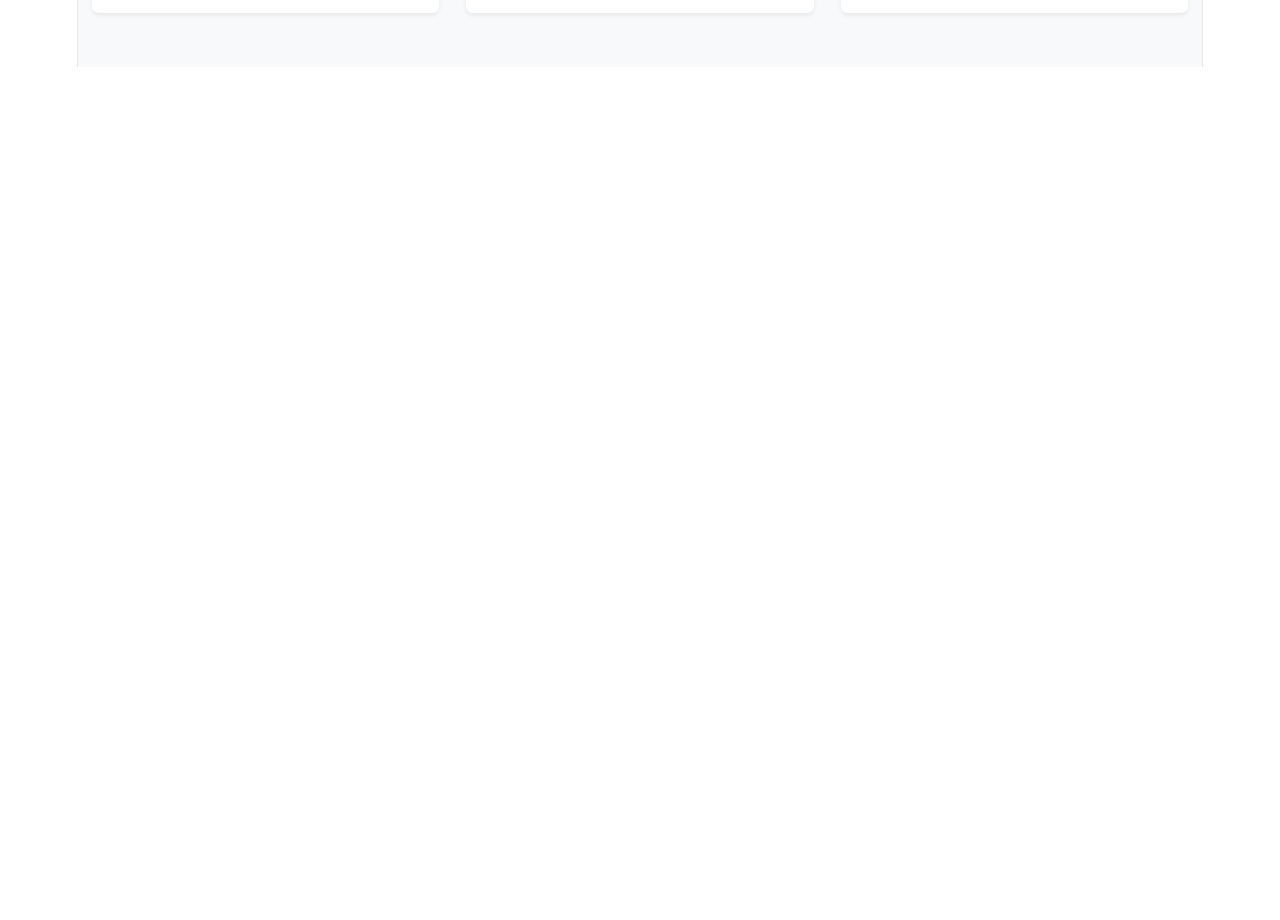
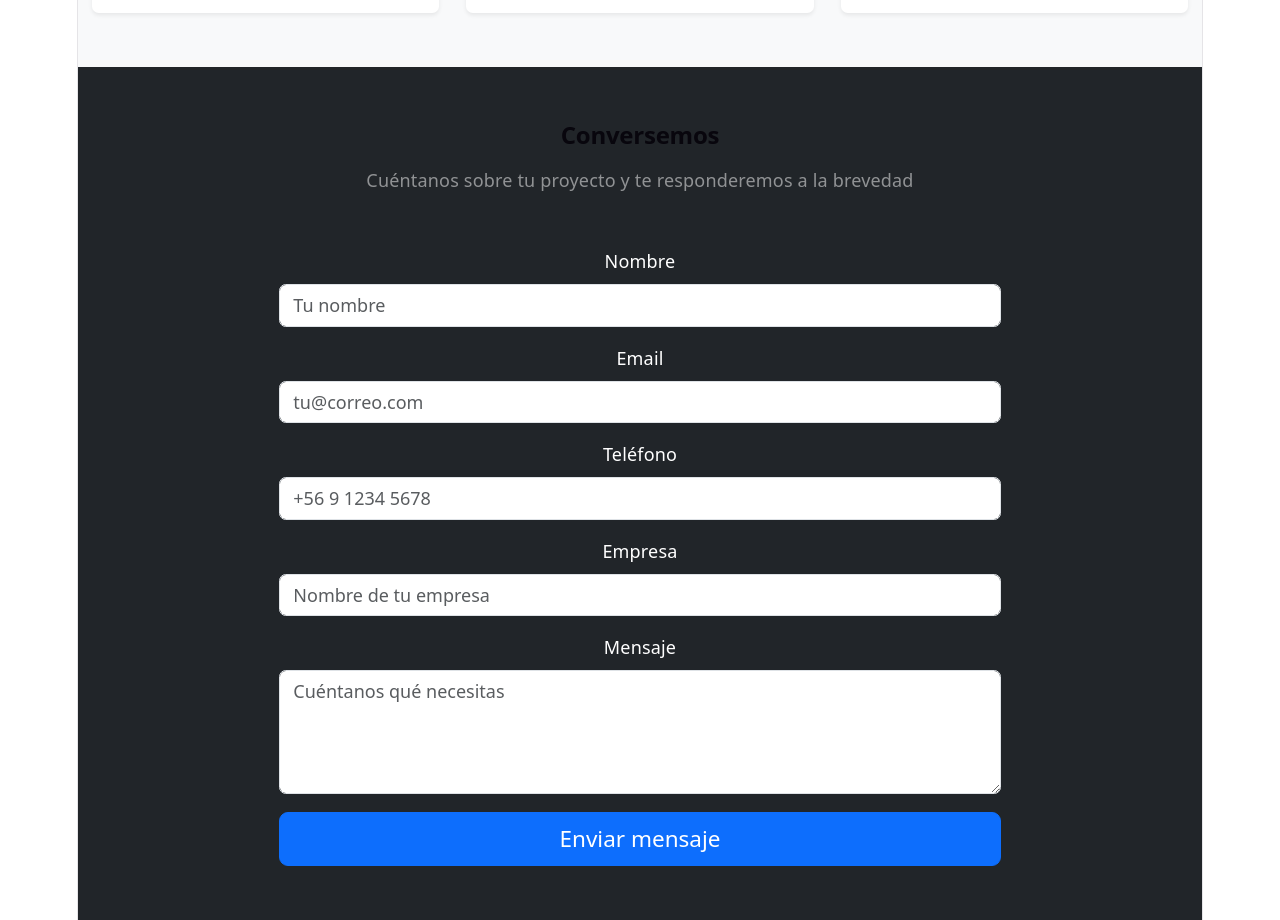
Before and after one commit to jeanperea1016/techsolve, a React (Vite) app: page / in a window 1280 px wide. Shown: the part 2680-3600 px from the top of the page. Before the commit the page ends 2747 px from the top, so only its background shows below. Built offline with nearby package versions, Linux system fonts and the light colour scheme.

Commit message:
Completar formulario Contacto con validaciones, useEffect y localStorage

```diff
--- a/src/App.jsx
+++ b/src/App.jsx
@@ -4,6 +4,7 @@ import Hero from './components/Hero'
 import Servicios from './components/Servicios'
 import Timeline from './components/Timeline'
 import CasosEstudio from './components/CasosEstudio'
+import Contacto from './components/Contacto'
 
 function App() {
   return (
@@ -13,7 +14,8 @@ function App() {
       <Servicios />
       <Timeline />
       <CasosEstudio />
-      {/* Aquí abajo irán: Contacto, Footer */}
+      <Contacto />
+      {/* Falta solo: Footer */}
     </div>
   )
 }
--- /dev/null
+++ b/src/components/Contacto.jsx
@@ -0,0 +1,191 @@
+// src/components/Contacto.jsx
+
+import { useState, useEffect } from 'react'
+
+function Contacto() {
+
+  const [formData, setFormData] = useState({
+    nombre: '',
+    email: '',
+    telefono: '',
+    empresa: '',
+    mensaje: '',
+  })
+
+  const [errors, setErrors] = useState({})
+  const [enviado, setEnviado] = useState(false)
+
+  // EFECTO 1: al cargar, recupera el borrador si existe.
+  useEffect(() => {
+    const borrador = localStorage.getItem('borradorContacto')
+    if (borrador) {
+      setFormData(JSON.parse(borrador))
+    }
+  }, [])
+
+  // EFECTO 2: cada vez que formData cambia, guarda el borrador.
+  useEffect(() => {
+    localStorage.setItem('borradorContacto', JSON.stringify(formData))
+  }, [formData])
+
+  const handleChange = (e) => {
+    const { name, value } = e.target
+    setFormData({ ...formData, [name]: value })
+  }
+
+  const validar = () => {
+    const nuevosErrores = {}
+
+    if (!formData.nombre.trim()) {
+      nuevosErrores.nombre = 'El nombre es obligatorio'
+    } else if (formData.nombre.trim().length < 3) {
+      nuevosErrores.nombre = 'El nombre debe tener al menos 3 caracteres'
+    }
+
+    const regexEmail = /^[^\s@]+@[^\s@]+\.[^\s@]+$/
+    if (!formData.email.trim()) {
+      nuevosErrores.email = 'El email es obligatorio'
+    } else if (!regexEmail.test(formData.email)) {
+      nuevosErrores.email = 'Ingresa un email válido'
+    }
+
+    const regexTelefono = /^[0-9+\s()-]+$/
+    if (!formData.telefono.trim()) {
+      nuevosErrores.telefono = 'El teléfono es obligatorio'
+    } else if (!regexTelefono.test(formData.telefono)) {
+      nuevosErrores.telefono = 'Ingresa un teléfono válido'
+    }
+
+    if (!formData.empresa.trim()) {
+      nuevosErrores.empresa = 'La empresa es obligatoria'
+    }
+
+    if (!formData.mensaje.trim()) {
+      nuevosErrores.mensaje = 'El mensaje es obligatorio'
+    } else if (formData.mensaje.trim().length < 10) {
+      nuevosErrores.mensaje = 'El mensaje debe tener al menos 10 caracteres'
+    }
+
+    return nuevosErrores
+  }
+
+  const handleSubmit = (e) => {
+    e.preventDefault()
+    const nuevosErrores = validar()
+    setErrors(nuevosErrores)
+
+    if (Object.keys(nuevosErrores).length === 0) {
+      setEnviado(true)
+      setFormData({
+        nombre: '',
+        email: '',
+        telefono: '',
+        empresa: '',
+        mensaje: '',
+      })
+      localStorage.removeItem('borradorContacto')
+      setTimeout(() => setEnviado(false), 5000)
+    }
+  }
+
+  return (
+    <section id="contacto" className="py-5 bg-dark text-white">
+      <div className="container">
+
+        <h2 className="text-center fw-bold mb-3">Conversemos</h2>
+        <p className="text-center text-white-50 mb-5">
+          Cuéntanos sobre tu proyecto y te responderemos a la brevedad
+        </p>
+
+        <div className="row justify-content-center">
+          <div className="col-lg-8">
+
+            {enviado && (
+              <div className="alert alert-success text-center" role="alert">
+                ✅ ¡Gracias por contactarnos! Te responderemos a la brevedad.
+              </div>
+            )}
+
+            <form onSubmit={handleSubmit}>
+
+              <div className="mb-3">
+                <label className="form-label">Nombre</label>
+                <input
+                  type="text"
+                  className={`form-control ${errors.nombre ? 'is-invalid' : ''}`}
+                  name="nombre"
+                  value={formData.nombre}
+                  onChange={handleChange}
+                  placeholder="Tu nombre"
+                />
+                {errors.nombre && <div className="invalid-feedback">{errors.nombre}</div>}
+              </div>
+
+              <div className="mb-3">
+                <label className="form-label">Email</label>
+                <input
+                  type="email"
+                  className={`form-control ${errors.email ? 'is-invalid' : ''}`}
+                  name="email"
+                  value={formData.email}
+                  onChange={handleChange}
+                  placeholder="tu@correo.com"
+                />
+                {errors.email && <div className="invalid-feedback">{errors.email}</div>}
+              </div>
+
+              <div className="mb-3">
+                <label className="form-label">Teléfono</label>
+                <input
+                  type="tel"
+                  className={`form-control ${errors.telefono ? 'is-invalid' : ''}`}
+                  name="telefono"
+                  value={formData.telefono}
+                  onChange={handleChange}
+                  placeholder="+56 9 1234 5678"
+                />
+                {errors.telefono && <div className="invalid-feedback">{errors.telefono}</div>}
+              </div>
+
+              <div className="mb-3">
+                <label className="form-label">Empresa</label>
+                <input
+                  type="text"
+                  className={`form-control ${errors.empresa ? 'is-invalid' : ''}`}
+                  name="empresa"
+                  value={formData.empresa}
+                  onChange={handleChange}
+                  placeholder="Nombre de tu empresa"
+                />
+                {errors.empresa && <div className="invalid-feedback">{errors.empresa}</div>}
+              </div>
+
+              <div className="mb-3">
+                <label className="form-label">Mensaje</label>
+                <textarea
+                  className={`form-control ${errors.mensaje ? 'is-invalid' : ''}`}
+                  rows="4"
+                  name="mensaje"
+                  value={formData.mensaje}
+                  onChange={handleChange}
+                  placeholder="Cuéntanos qué necesitas"
+                ></textarea>
+                {errors.mensaje && <div className="invalid-feedback">{errors.mensaje}</div>}
+              </div>
+
+              <div className="d-grid">
+                <button type="submit" className="btn btn-primary btn-lg">
+                  Enviar mensaje
+                </button>
+              </div>
+
+            </form>
+
+          </div>
+        </div>
+      </div>
+    </section>
+  )
+}
+
+export default Contacto
```
